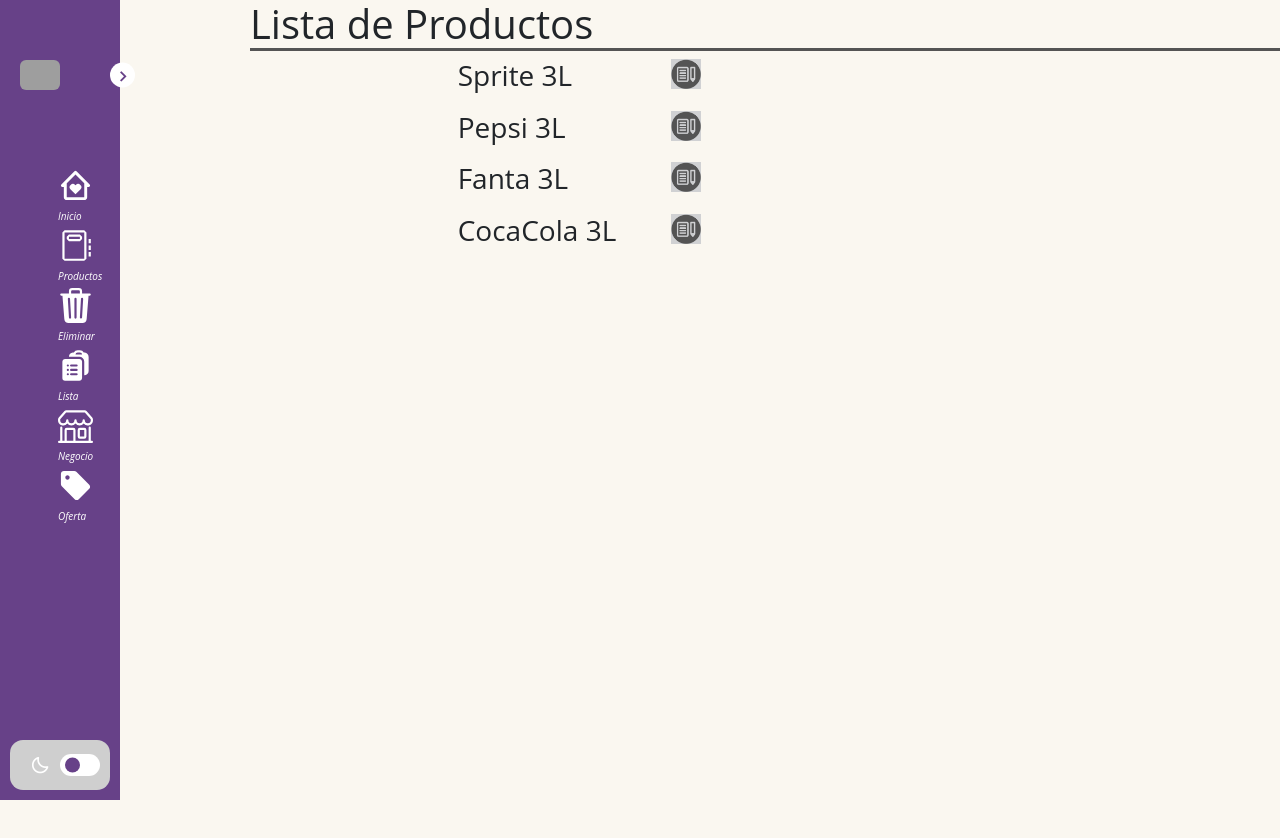
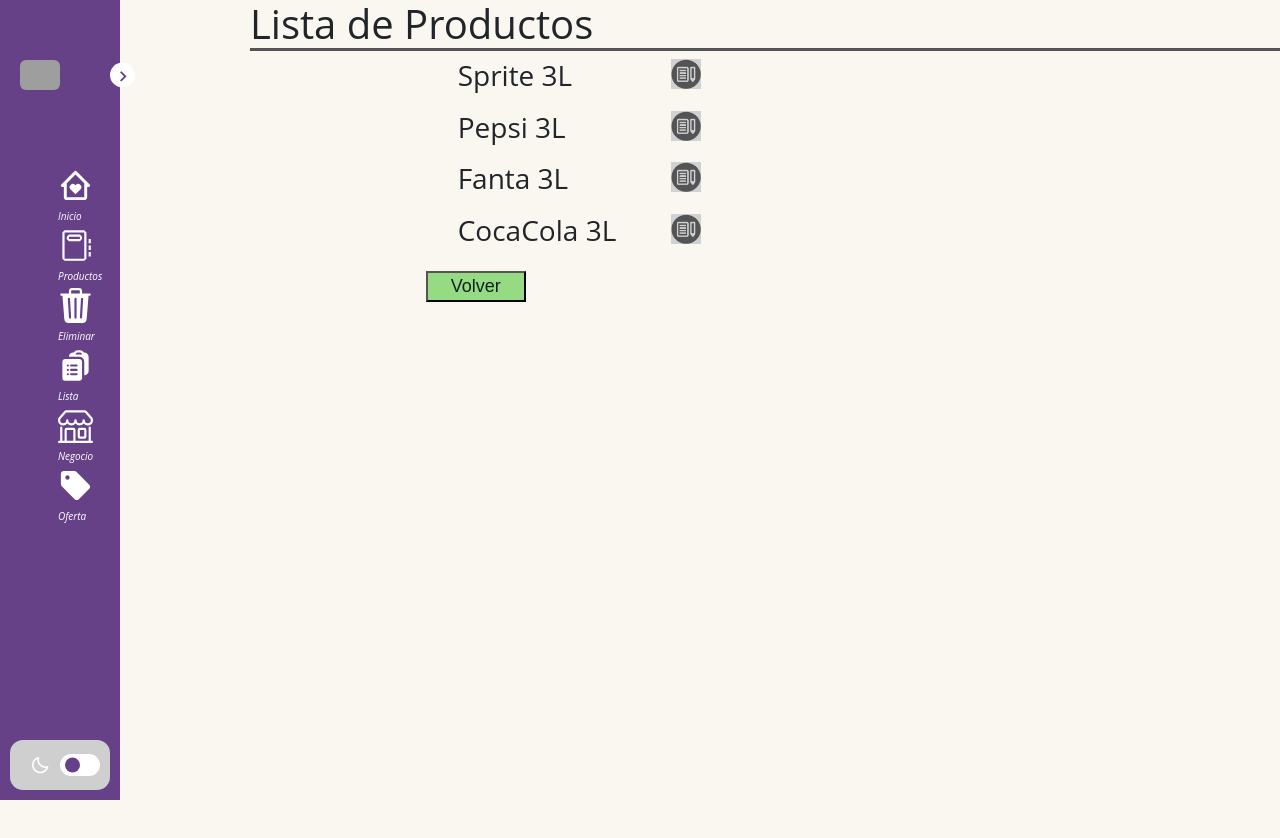
Before and after one commit to crexpo20/back, a React (Create React App) app in the folder Frontend/: page /listaProducto in a window 1280 px wide. Shown: the top 838 px of the page. Built offline with nearby package versions, Linux system fonts and the light colour scheme; grey boxes are pictures that could not be loaded.

Commit message:
boton de volver a home

```diff
--- a/Frontend/package.json
+++ b/Frontend/package.json
@@ -22,7 +22,7 @@
     "moment": "^2.29.4",
     "pg": "^8.10.0",
     "react": "^17.0.2",
-    "react-bootstrap": "^2.7.2",
+    "react-bootstrap": "^2.7.3",
     "react-bundle": "^1.1.0",
     "react-dom": "^17.0.2",
     "react-modal": "^3.16.1",
--- a/Frontend/src/components/ListaDeProductos.jsx
+++ b/Frontend/src/components/ListaDeProductos.jsx
@@ -16,6 +16,8 @@
     const handleCloseModal = () => {
       setIsOpen(false);
     };
+    const Volver = () => {      window.location.href = '/home';
+  };
     return (
       <section class = "home">
             <div id='lista'>
@@ -24,6 +26,7 @@
         <div className='row'>
          <div className='col-2'></div>
          <div className='col-4' >
+
         <ul>
         {items.map((item, index) => (
           <li id='elemento' key={index}>
@@ -42,6 +45,7 @@
 
          ))}
        </ul>
+       <button id="volverHome" onClick={Volver}>Volver</button>
        </div>
        </div>
        </section>
```
Also changed, not shown: 1 other file (tests, documents, lock files or other folders).
